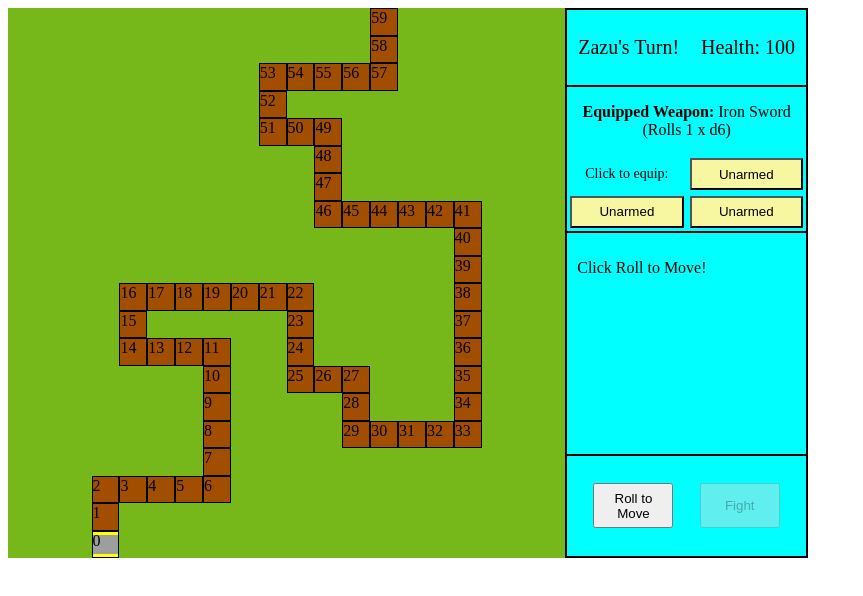
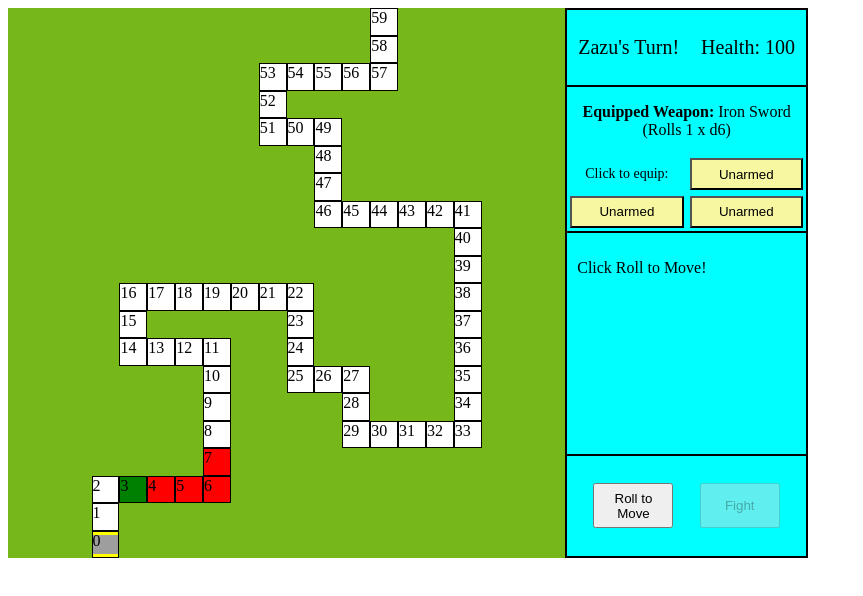
Before and after one commit to tnel91/Travis-Adventure-BoardGame, a plain HTML site: page game.html in a window 1280 px wide. Shown: the whole page, without its empty margins (0-863 px from the left). Drawn offline with Linux system fonts and the light colour scheme; grey boxes are pictures that could not be loaded.

Commit message:
Added colorSpaces function

```diff
--- a/board_array.js
+++ b/board_array.js
@@ -8,7 +8,7 @@ const boardArr = [
     index: 1,
     phrase: `an empty`,
     class: `empty`,
-    run: function (player) {
+    run: (player) => {
       emptySpace(player)
     }
   },
@@ -16,7 +16,7 @@ const boardArr = [
     index: 2,
     phrase: `an empty`,
     class: `empty`,
-    run: function (player) {
+    run: (player) => {
       emptySpace(player)
     }
   },
@@ -24,7 +24,7 @@ const boardArr = [
     index: 3,
     phrase: `a shop`,
     class: `shop`,
-    run: function (player) {
+    run: (player) => {
       shop(player)
     }
   },
@@ -32,7 +32,7 @@ const boardArr = [
     index: 4,
     phrase: `a random fight`,
     class: `ranFight`,
-    run: function (player) {
+    run: (player) => {
       randomFightStart(player)
     }
   },
@@ -40,7 +40,7 @@ const boardArr = [
     index: 5,
     phrase: `a random fight`,
     class: `ranFight`,
-    run: function (player) {
+    run: (player) => {
       randomFightStart(player)
     }
   },
@@ -48,7 +48,7 @@ const boardArr = [
     index: 6,
     phrase: `a random fight`,
     class: `ranFight`,
-    run: function (player) {
+    run: (player) => {
       randomFightStart(player)
     }
   },
@@ -56,7 +56,7 @@ const boardArr = [
     index: 7,
     phrase: `a random fight`,
     class: `ranFight`,
-    run: function (player) {
+    run: (player) => {
       randomFightStart(player)
     }
   },
@@ -64,7 +64,7 @@ const boardArr = [
     index: 8,
     phrase: `an empty`,
     class: `empty`,
-    run: function (player) {
+    run: (player) => {
       emptySpace(player)
     }
   },
@@ -72,7 +72,7 @@ const boardArr = [
     index: 9,
     phrase: `an empty`,
     class: `empty`,
-    run: function (player) {
+    run: (player) => {
       emptySpace(player)
     }
   },
@@ -80,7 +80,7 @@ const boardArr = [
     index: 10,
     phrase: `an empty`,
     class: `empty`,
-    run: function (player) {
+    run: (player) => {
       emptySpace(player)
     }
   },
@@ -88,7 +88,7 @@ const boardArr = [
     index: 11,
     phrase: `an empty`,
     class: `empty`,
-    run: function (player) {
+    run: (player) => {
       emptySpace(player)
     }
   },
@@ -96,7 +96,7 @@ const boardArr = [
     index: 12,
     phrase: `an empty`,
     class: `empty`,
-    run: function (player) {
+    run: (player) => {
       emptySpace(player)
     }
   },
@@ -104,7 +104,7 @@ const boardArr = [
     index: 13,
     phrase: `an empty`,
     class: `empty`,
-    run: function (player) {
+    run: (player) => {
       emptySpace(player)
     }
   },
@@ -112,7 +112,7 @@ const boardArr = [
     index: 14,
     phrase: `an empty`,
     class: `empty`,
-    run: function (player) {
+    run: (player) => {
       emptySpace(player)
     }
   },
@@ -120,7 +120,7 @@ const boardArr = [
     index: 15,
     phrase: `an empty`,
     class: `empty`,
-    run: function (player) {
+    run: (player) => {
       emptySpace(player)
     }
   },
@@ -128,7 +128,7 @@ const boardArr = [
     index: 16,
     phrase: `an empty`,
     class: `empty`,
-    run: function (player) {
+    run: (player) => {
       emptySpace(player)
     }
   },
@@ -136,7 +136,7 @@ const boardArr = [
     index: 17,
     phrase: `an empty`,
     class: `empty`,
-    run: function (player) {
+    run: (player) => {
       emptySpace(player)
     }
   },
@@ -144,7 +144,7 @@ const boardArr = [
     index: 18,
     phrase: `an empty`,
     class: `empty`,
-    run: function (player) {
+    run: (player) => {
       emptySpace(player)
     }
   },
@@ -152,7 +152,7 @@ const boardArr = [
     index: 19,
     phrase: `an empty`,
     class: `empty`,
-    run: function (player) {
+    run: (player) => {
       emptySpace(player)
     }
   },
@@ -160,7 +160,7 @@ const boardArr = [
     index: 20,
     phrase: `an empty`,
     class: `empty`,
-    run: function (player) {
+    run: (player) => {
       emptySpace(player)
     }
   },
@@ -168,7 +168,7 @@ const boardArr = [
     index: 21,
     phrase: `an empty`,
     class: `empty`,
-    run: function (player) {
+    run: (player) => {
       emptySpace(player)
     }
   },
@@ -176,7 +176,7 @@ const boardArr = [
     index: 22,
     phrase: `an empty`,
     class: `empty`,
-    run: function (player) {
+    run: (player) => {
       emptySpace(player)
     }
   },
@@ -184,7 +184,7 @@ const boardArr = [
     index: 23,
     phrase: `an empty`,
     class: `empty`,
-    run: function (player) {
+    run: (player) => {
       emptySpace(player)
     }
   },
@@ -192,7 +192,7 @@ const boardArr = [
     index: 24,
     phrase: `an empty`,
     class: `empty`,
-    run: function (player) {
+    run: (player) => {
       emptySpace(player)
     }
   },
@@ -200,7 +200,7 @@ const boardArr = [
     index: 25,
     phrase: `an empty`,
     class: `empty`,
-    run: function (player) {
+    run: (player) => {
       emptySpace(player)
     }
   },
@@ -208,7 +208,7 @@ const boardArr = [
     index: 26,
     phrase: `an empty`,
     class: `empty`,
-    run: function (player) {
+    run: (player) => {
       emptySpace(player)
     }
   },
@@ -216,7 +216,7 @@ const boardArr = [
     index: 27,
     phrase: `an empty`,
     class: `empty`,
-    run: function (player) {
+    run: (player) => {
       emptySpace(player)
     }
   },
@@ -224,7 +224,7 @@ const boardArr = [
     index: 28,
     phrase: `an empty`,
     class: `empty`,
-    run: function (player) {
+    run: (player) => {
       emptySpace(player)
     }
   },
@@ -232,7 +232,7 @@ const boardArr = [
     index: 29,
     phrase: `an empty`,
     class: `empty`,
-    run: function (player) {
+    run: (player) => {
       emptySpace(player)
     }
   },
@@ -240,7 +240,7 @@ const boardArr = [
     index: 30,
     phrase: `an empty`,
     class: `empty`,
-    run: function (player) {
+    run: (player) => {
       emptySpace(player)
     }
   },
@@ -248,7 +248,7 @@ const boardArr = [
     index: 31,
     phrase: `an empty`,
     class: `empty`,
-    run: function (player) {
+    run: (player) => {
       emptySpace(player)
     }
   },
@@ -256,7 +256,7 @@ const boardArr = [
     index: 32,
     phrase: `an empty`,
     class: `empty`,
-    run: function (player) {
+    run: (player) => {
       emptySpace(player)
     }
   },
@@ -264,7 +264,7 @@ const boardArr = [
     index: 33,
     phrase: `an empty`,
     class: `empty`,
-    run: function (player) {
+    run: (player) => {
       emptySpace(player)
     }
   },
@@ -272,7 +272,7 @@ const boardArr = [
     index: 34,
     phrase: `an empty`,
     class: `empty`,
-    run: function (player) {
+    run: (player) => {
       emptySpace(player)
     }
   },
@@ -280,7 +280,7 @@ const boardArr = [
     index: 35,
     phrase: `an empty`,
     class: `empty`,
-    run: function (player) {
+    run: (player) => {
       emptySpace(player)
     }
   },
@@ -288,7 +288,7 @@ const boardArr = [
     index: 36,
     phrase: `an empty`,
     class: `empty`,
-    run: function (player) {
+    run: (player) => {
       emptySpace(player)
     }
   },
@@ -296,7 +296,7 @@ const boardArr = [
     index: 37,
     phrase: `an empty`,
     class: `empty`,
-    run: function (player) {
+    run: (player) => {
       emptySpace(player)
     }
   },
@@ -304,7 +304,7 @@ const boardArr = [
     index: 38,
     phrase: `an empty`,
     class: `empty`,
-    run: function (player) {
+    run: (player) => {
       emptySpace(player)
     }
   },
@@ -312,7 +312,7 @@ const boardArr = [
     index: 39,
     phrase: `an empty`,
     class: `empty`,
-    run: function (player) {
+    run: (player) => {
       emptySpace(player)
     }
   },
@@ -320,7 +320,7 @@ const boardArr = [
     index: 40,
     phrase: `an empty`,
     class: `empty`,
-    run: function (player) {
+    run: (player) => {
       emptySpace(player)
     }
   },
@@ -328,7 +328,7 @@ const boardArr = [
     index: 41,
     phrase: `an empty`,
     class: `empty`,
-    run: function (player) {
+    run: (player) => {
       emptySpace(player)
     }
   },
@@ -336,7 +336,7 @@ const boardArr = [
     index: 42,
     phrase: `an empty`,
     class: `empty`,
-    run: function (player) {
+    run: (player) => {
       emptySpace(player)
     }
   },
@@ -344,7 +344,7 @@ const boardArr = [
     index: 43,
     phrase: `an empty`,
     class: `empty`,
-    run: function (player) {
+    run: (player) => {
       emptySpace(player)
     }
   },
@@ -352,7 +352,7 @@ const boardArr = [
     index: 44,
     phrase: `an empty`,
     class: `empty`,
-    run: function (player) {
+    run: (player) => {
       emptySpace(player)
     }
   },
@@ -360,7 +360,7 @@ const boardArr = [
     index: 45,
     phrase: `an empty`,
     class: `empty`,
-    run: function (player) {
+    run: (player) => {
       emptySpace(player)
     }
   },
@@ -368,7 +368,7 @@ const boardArr = [
     index: 46,
     phrase: `an empty`,
     class: `empty`,
-    run: function (player) {
+    run: (player) => {
       emptySpace(player)
     }
   },
@@ -376,7 +376,7 @@ const boardArr = [
     index: 47,
     phrase: `an empty`,
     class: `empty`,
-    run: function (player) {
+    run: (player) => {
       emptySpace(player)
     }
   },
@@ -384,7 +384,7 @@ const boardArr = [
     index: 48,
     phrase: `an empty`,
     class: `empty`,
-    run: function (player) {
+    run: (player) => {
       emptySpace(player)
     }
   },
@@ -392,7 +392,7 @@ const boardArr = [
     index: 49,
     phrase: `an empty`,
     class: `empty`,
-    run: function (player) {
+    run: (player) => {
       emptySpace(player)
     }
   },
@@ -400,7 +400,7 @@ const boardArr = [
     index: 50,
     phrase: `an empty`,
     class: `empty`,
-    run: function (player) {
+    run: (player) => {
       emptySpace(player)
     }
   },
@@ -408,7 +408,7 @@ const boardArr = [
     index: 51,
     phrase: `an empty`,
     class: `empty`,
-    run: function (player) {
+    run: (player) => {
       emptySpace(player)
     }
   },
@@ -416,7 +416,7 @@ const boardArr = [
     index: 52,
     phrase: `an empty`,
     class: `empty`,
-    run: function (player) {
+    run: (player) => {
       emptySpace(player)
     }
   },
@@ -424,7 +424,7 @@ const boardArr = [
     index: 53,
     phrase: `an empty`,
     class: `empty`,
-    run: function (player) {
+    run: (player) => {
       emptySpace(player)
     }
   },
@@ -432,7 +432,7 @@ const boardArr = [
     index: 54,
     phrase: `an empty`,
     class: `empty`,
-    run: function (player) {
+    run: (player) => {
       emptySpace(player)
     }
   },
@@ -440,7 +440,7 @@ const boardArr = [
     index: 55,
     phrase: `an empty`,
     class: `empty`,
-    run: function (player) {
+    run: (player) => {
       emptySpace(player)
     }
   },
@@ -448,7 +448,7 @@ const boardArr = [
     index: 56,
     phrase: `an empty`,
     class: `empty`,
-    run: function (player) {
+    run: (player) => {
       emptySpace(player)
     }
   },
@@ -456,7 +456,7 @@ const boardArr = [
     index: 57,
     phrase: `an empty`,
     class: `empty`,
-    run: function (player) {
+    run: (player) => {
       emptySpace(player)
     }
   },
@@ -464,7 +464,7 @@ const boardArr = [
     index: 58,
     phrase: `an empty`,
     class: `empty`,
-    run: function (player) {
+    run: (player) => {
       emptySpace(player)
     }
   },
@@ -472,7 +472,7 @@ const boardArr = [
     index: 59,
     phrase: `an empty`,
     class: `empty`,
-    run: function (player) {
+    run: (player) => {
       emptySpace(player)
     }
   }
--- a/game.css
+++ b/game.css
@@ -130,6 +130,22 @@
 .square {
   background-color: rgb(162, 78, 0);
   border: 1px solid black;
+}
+
+.start {
+  background-color: yellow;
+}
+
+.empty {
+  background-color: white;
+}
+
+.shop {
+  background-color: green;
+}
+
+.ranFight {
+background-color: red;
 }
 
 .player1 {
--- a/game.js
+++ b/game.js
@@ -278,15 +278,6 @@ const combatLoop = (player, opponent) => {
 
 // Event Listeners
 
-fight.disabled = true
-init(player1)
-
-const colorSpaces = () => {
-  for (let i = 0; i < boardArr.length; i++) {
-    boardArr[i]
-  }
-}
-
 start.addEventListener(`click`, () => {
   turnInd.classList.remove(`bounce`)
   healthBar.classList.remove(`flash`)
@@ -308,3 +299,16 @@ weapon2.addEventListener(`click`, () => {
 weapon3.addEventListener(`click`, () => {
   equip(currentPlayer, 3)
 })
+
+const colorSpaces = () => {
+  for (let i = 0; i < boardArr.length; i++) {
+    document.getElementById(`sq${i}`).classList.add(boardArr[i].class)
+  }
+}
+
+fight.disabled = true
+init(player1)
+
+setInterval(() => {
+  colorSpaces()
+}, 1)
```
